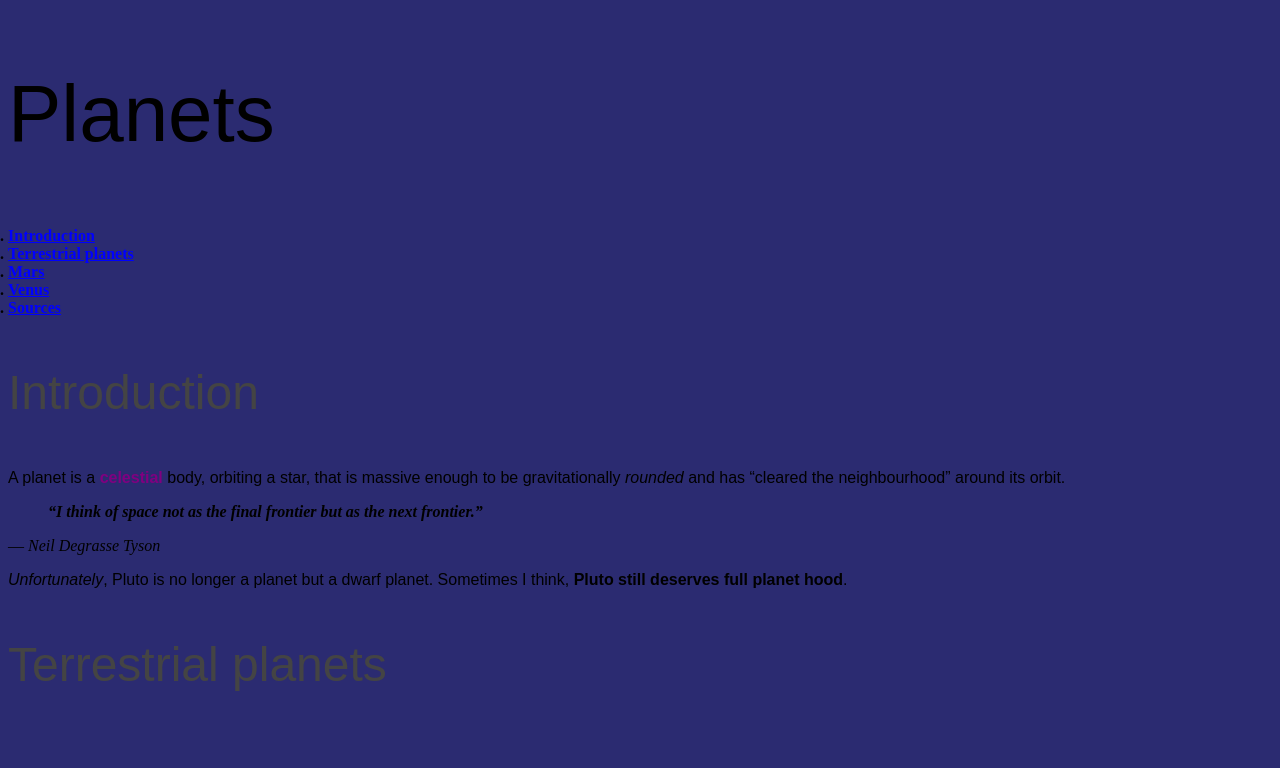
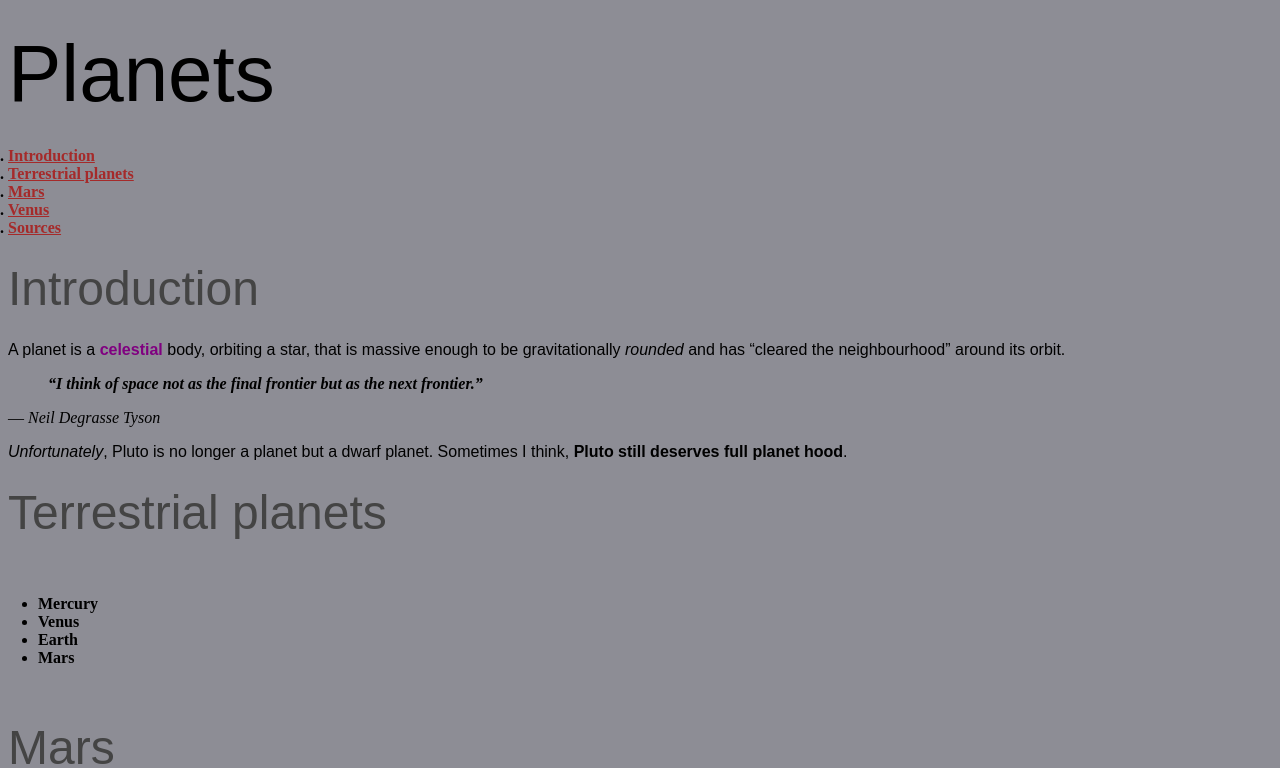
Before and after one commit to Chan0369/dsn1674-assignment-3, a plain HTML site: page index.html in a window 1280 px wide. Shown: the top 768 px of the page. Drawn offline with Linux system fonts and the light colour scheme; a web font is replaced by a local one.

Commit message:
Changed font height and background color

```diff
--- a/css/main.css
+++ b/css/main.css
@@ -1,5 +1,5 @@
 html {
-  background-color: #2b2b71
+  background-color: #8d8d95
 }
 
 h1 {
@@ -7,7 +7,7 @@ h1 {
   font-size: 5rem;
   font-style: normal;
   font-family: 'Francois One', sans-serif;
-  line-height: 1.5;
+  line-height: .5;
   text-align: left;
 }
 
@@ -16,7 +16,7 @@ h2 {
   font-size: 3rem;
   font-style: normal;
   font-family: 'Francois One', sans-serif;
-  line-height: 1.5;
+  line-height: .5;
   text-align: left;
   color: #444;
 }
@@ -26,7 +26,7 @@ h3 {
   font-size: 3rem;
   font-style: normal;
   font-family: 'Francois One', sans-serif;
-  line-height: 1.5;
+  line-height: .5;
   text-align: left;
   color: #444;
 
@@ -46,7 +46,7 @@ li {
 }
 
 a {
-  color: blue;
+  color: brown;
 }
 
 a:hover {
```
